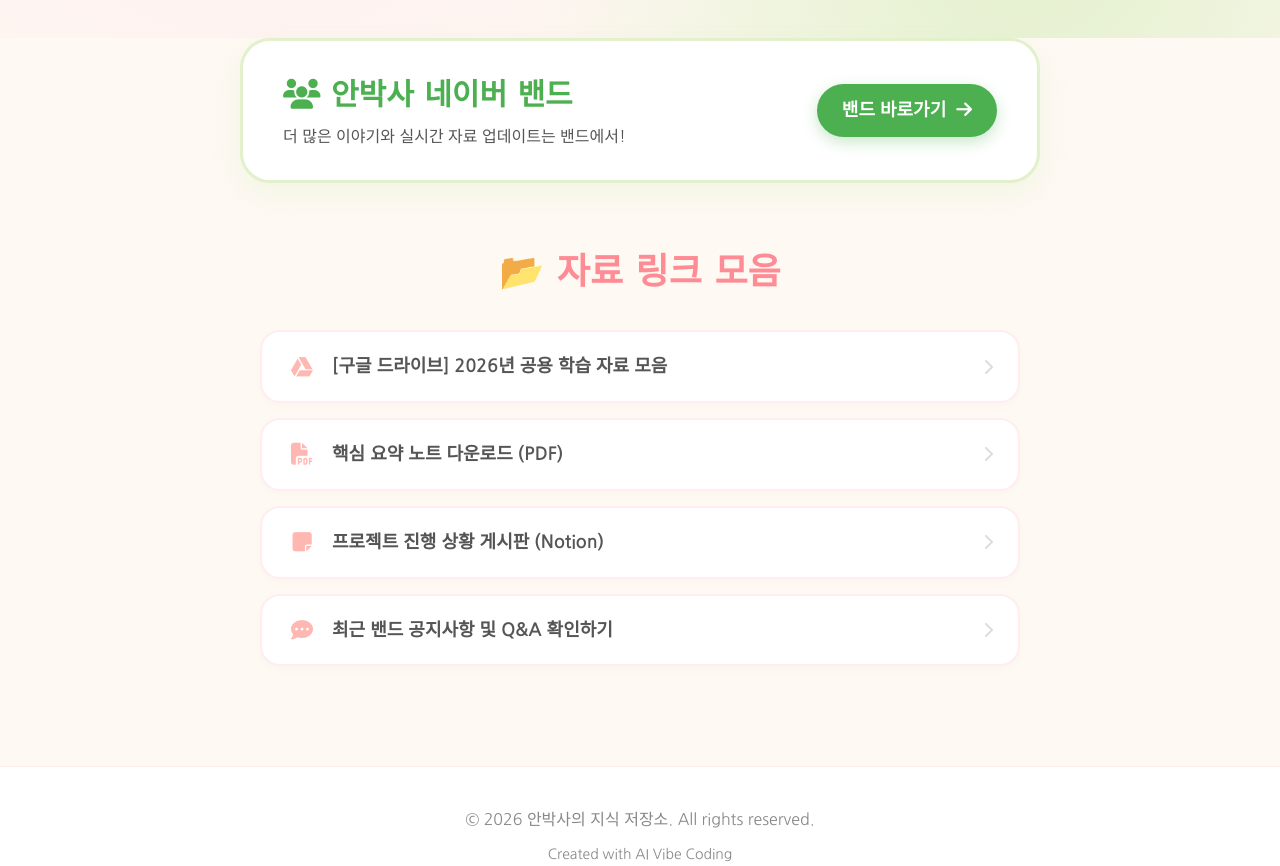
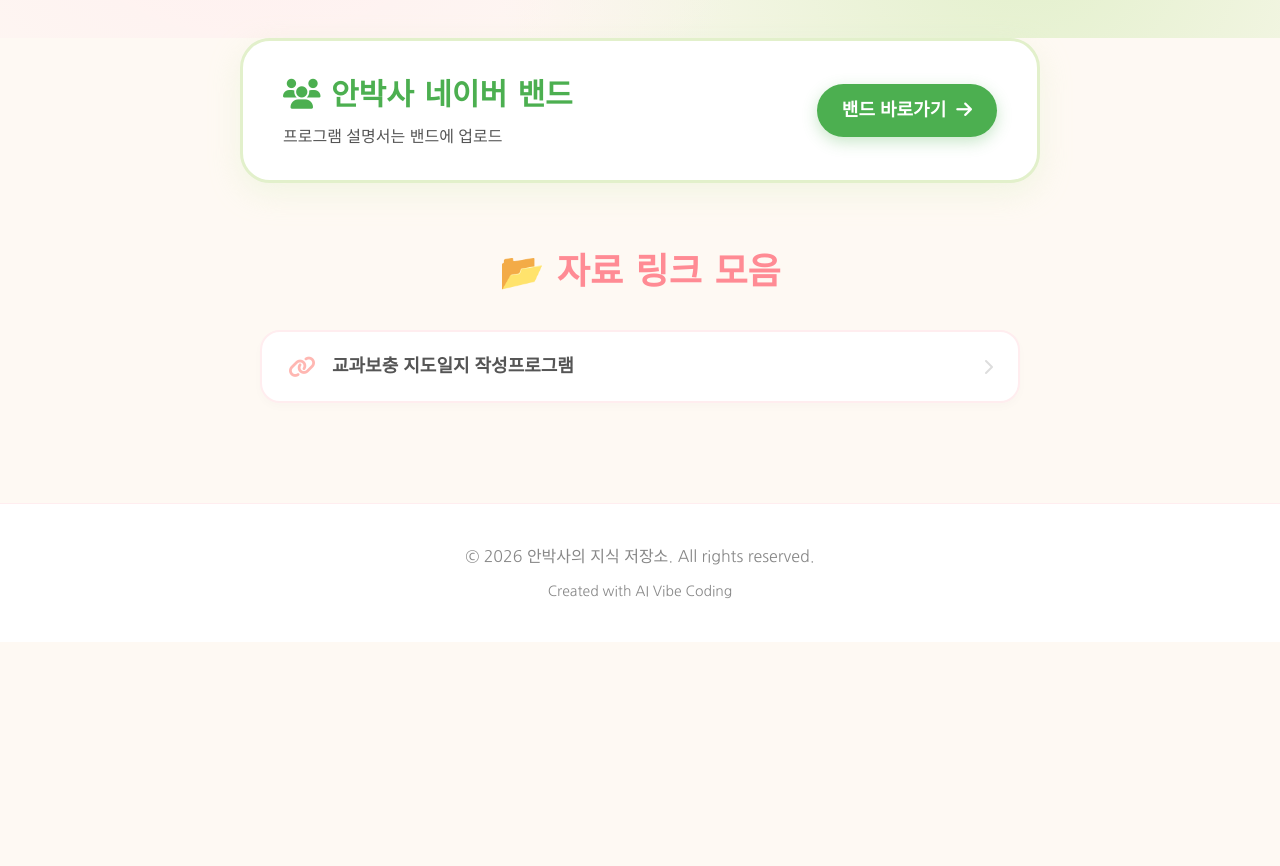
Before and after one commit to Ahnbagsa/Ahnbagsa.github.io, a plain HTML site: page index.html in a window 1280 px wide. Shown: the part 340-1206 px from the top of the page. After the commit the page ends 982 px from the top, so only its background shows below. Drawn offline with Linux system fonts and the light colour scheme; a web font is replaced by a local one.

Commit message:
Update index.html

```diff
--- a/index.html
+++ b/index.html
@@ -268,7 +268,7 @@
     <section class="band-banner">
         <div class="band-info">
             <h2><i class="fa-solid fa-users"></i> 안박사 네이버 밴드</h2>
-            <p>더 많은 이야기와 실시간 자료 업데이트는 밴드에서!</p>
+            <p>프로그램 설명서는 밴드에 업로드</p>
         </div>
         <a href="https://band.us/band/75227357" target="_blank" class="band-btn">
             밴드 바로가기 <i class="fa-solid fa-arrow-right"></i>
@@ -279,37 +279,13 @@
         <h2 class="section-title">📂 자료 링크 모음</h2>
 
         <div class="link-list">
-            <a href="#" target="_blank" class="link-item">
-                <span class="link-title">
-                    <i class="fa-brands fa-google-drive"></i>
-                    [구글 드라이브] 2026년 공용 학습 자료 모음
-                </span>
-                <i class="fa-solid fa-chevron-right"></i>
-            </a>
-
-            <a href="#" target="_blank" class="link-item">
-                <span class="link-title">
-                    <i class="fa-solid fa-file-pdf"></i>
-                    핵심 요약 노트 다운로드 (PDF)
-                </span>
-                <i class="fa-solid fa-chevron-right"></i>
-            </a>
-
-            <a href="#" target="_blank" class="link-item">
-                <span class="link-title">
-                    <i class="fa-solid fa-note-sticky"></i>
-                    프로젝트 진행 상황 게시판 (Notion)
-                </span>
-                <i class="fa-solid fa-chevron-right"></i>
-            </a>
-
-            <a href="https://band.us/band/75227357/post" target="_blank" class="link-item">
-                <span class="link-title">
-                    <i class="fa-solid fa-comment-dots"></i>
-                    최근 밴드 공지사항 및 Q&A 확인하기
-                </span>
-                <i class="fa-solid fa-chevron-right"></i>
-            </a>
+       <a href="https://docs.google.com/spreadsheets/d/1tnigWt1HSF51degdpchSnY11D8W_kkjmfC-zeFnAnZ4/edit?usp=sharing" target="_blank" class="link-item">
+    <span class="link-title">
+        <i class="fa-solid fa-link"></i>
+        교과보충 지도일지 작성프로그램
+    </span>
+    <i class="fa-solid fa-chevron-right"></i>
+</a>
         </div>
     </section>
 
```
